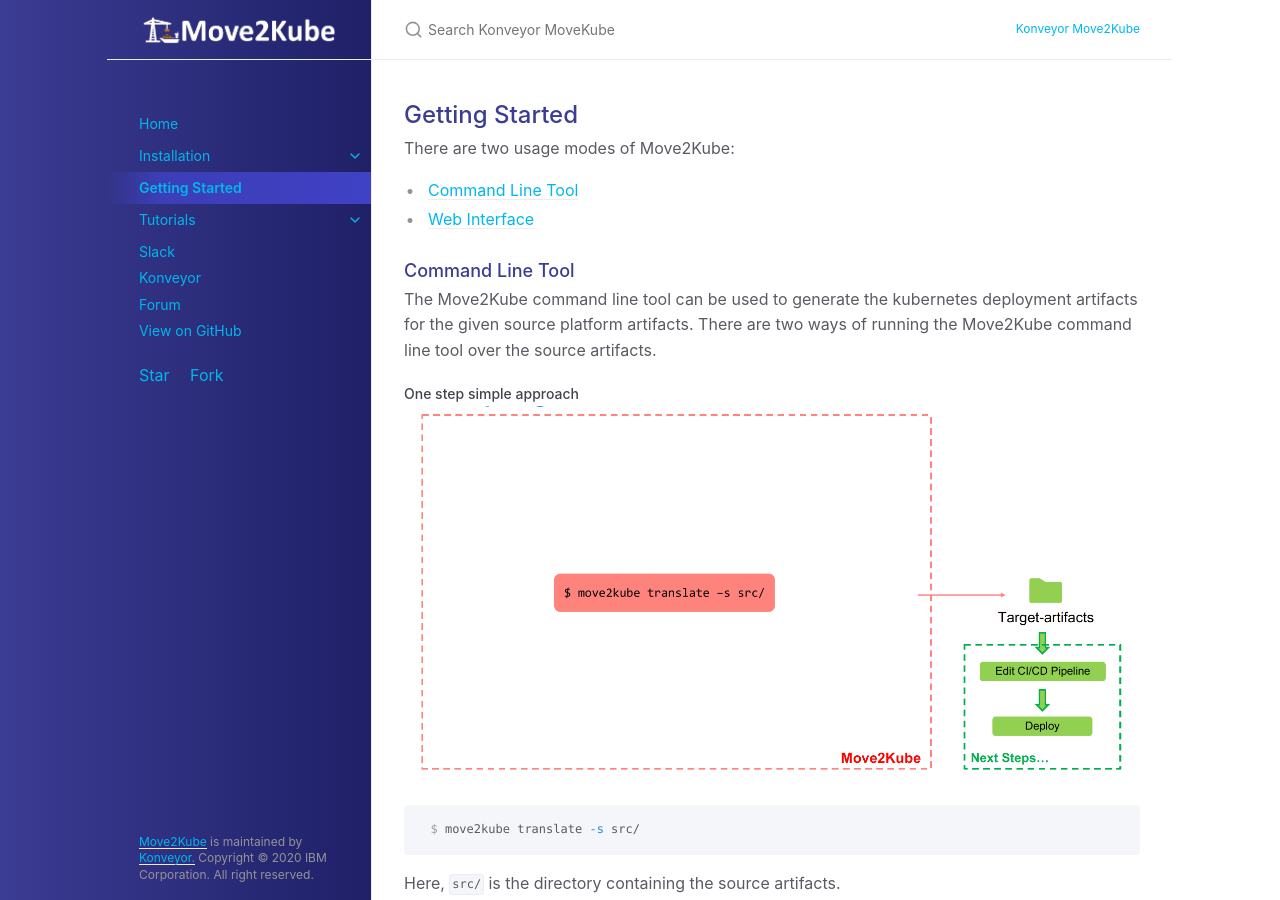
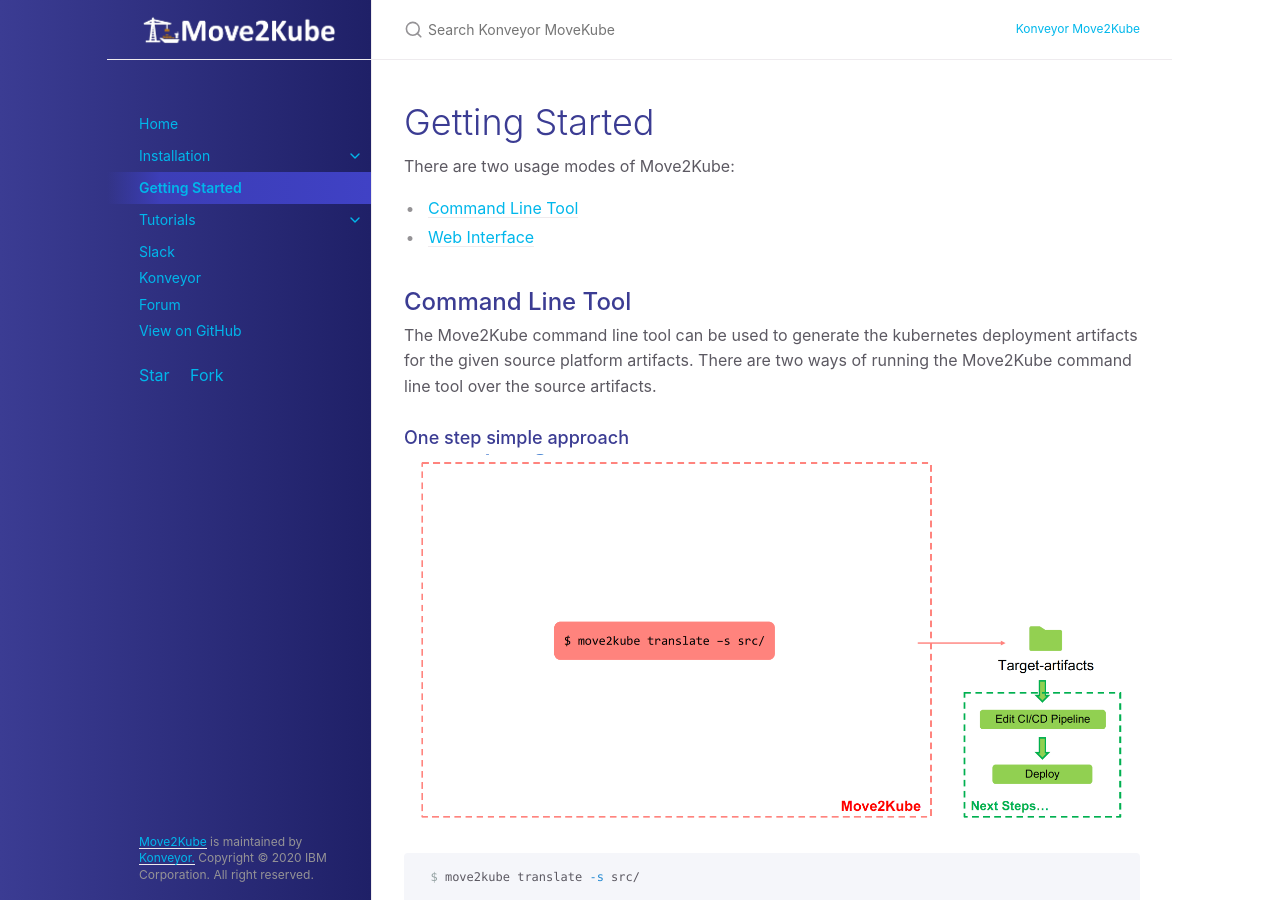
Before and after one commit to konveyor/move2kube, a Jekyll site: the page built from docs/GettingStarted.md, in a window 1280 px wide and 900 px high. Built offline with Jekyll 4.4.1, drawn with Linux system fonts in a browser that asks for light colours.

Commit message:
Make headings size uniform across website
Signed-off-by: Akash Nayak <akash19nayak@gmail.com>

````diff
--- a/docs/GettingStarted.md
+++ b/docs/GettingStarted.md
@@ -5,17 +5,17 @@ permalink: /getting-started
 nav_order: 3
 ---
 
-## Getting Started
+# Getting Started
 
 There are two usage modes of Move2Kube:
 * [Command Line Tool](#command-line-tool)
 * [Web Interface](#web-interface)
 
-### Command Line Tool
+## Command Line Tool
 
 The Move2Kube command line tool can be used to generate the kubernetes deployment artifacts for the given source platform artifacts. There are two ways of running the Move2Kube command line tool over the source artifacts.
 
-##### One step simple approach
+### One step simple approach
 ![One step usage of Move2Kube]({{ site.baseurl }}/assets/images/one-step-usage.png)
 
   ```console
@@ -23,7 +23,7 @@ The Move2Kube command line tool can be used to generate the kubernetes deploymen
   ```
 Here, `src/` is the directory containing the source artifacts.
 
-##### Involved approach
+### Involved approach
 ![Involved usage of Move2Kube]({{ site.baseurl }}/assets/images/usage.png)
 
   ```console
@@ -32,7 +32,7 @@ Here, `src/` is the directory containing the source artifacts.
   $ move2kube translate
   ```
 
-### Web Interface
+## Web Interface
 Move2Kube Web Interface takes as input the source artifacts in a zip file and generates the plan file and the target platform deployment artifacts.
 
 ![One step usage of Move2Kube]({{ site.baseurl }}/assets/images/m2k-ui.png)
````
Also changed, not shown: docs/installation/command-line-tool.md (+10 -10 lines), docs/installation/install.md (+1 -1 lines), docs/installation/web-interface.md (+1 -1 lines), docs/tutorials/Tutorial.md (+1 -1 lines).
